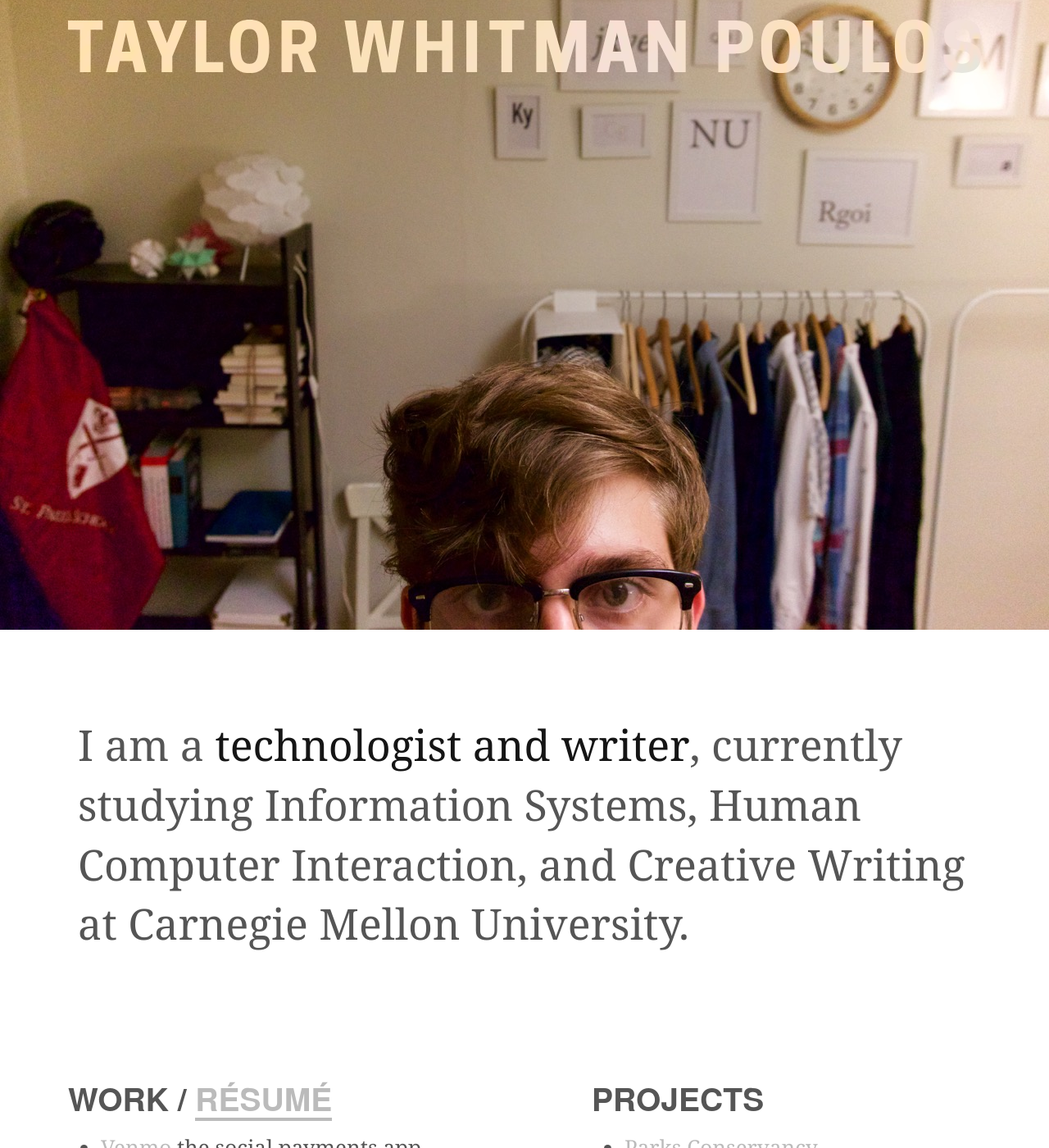
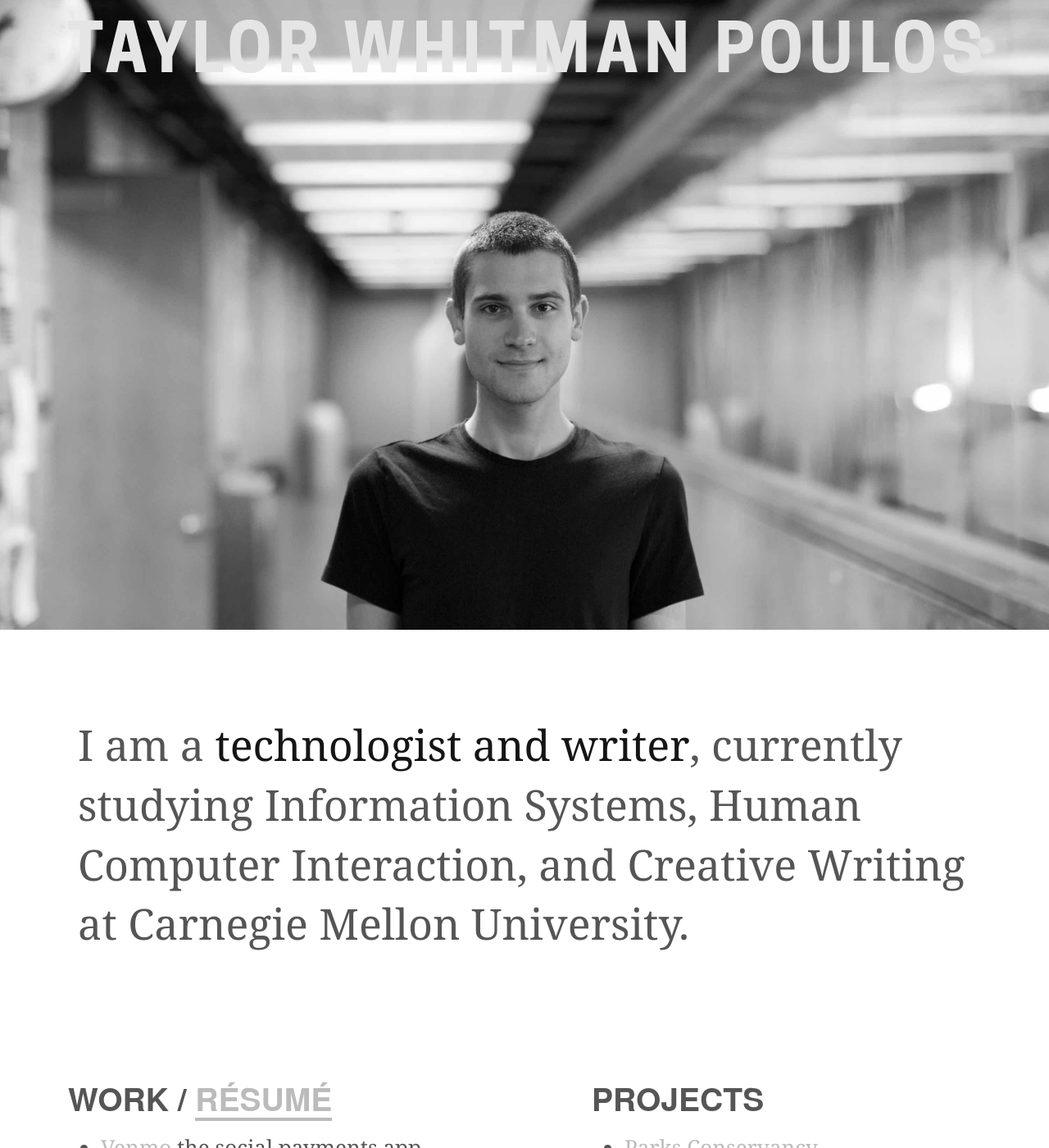
Before and after one commit to tpoulos/tpoulos.github.io, a Jekyll site: the page built from index.html, in a window 1280 px wide and 1400 px high. Shown: the whole window at 82% size. Built offline with Jekyll 4.4.1, drawn with Linux system fonts in a browser that asks for light colours; nearby versions of some CDN libraries.

Commit message:
added new photo

```diff
--- a/_sass/_homepage.scss
+++ b/_sass/_homepage.scss
@@ -6,8 +6,8 @@
   overflow: hidden;
 
   background-size: cover;
-  background-position: bottom;
-  background-image: url("/images/DSC00178.jpg");
+  background-position: center;
+  background-image: url("/images/selfie-spring-2016.jpg");
 }
 
 
```
Also changed, not shown: images/DSC00178.jpg (deleted), images/selfie-low.jpg (deleted), images/selfie-spring-2016.jpg (added), 5 other files.
